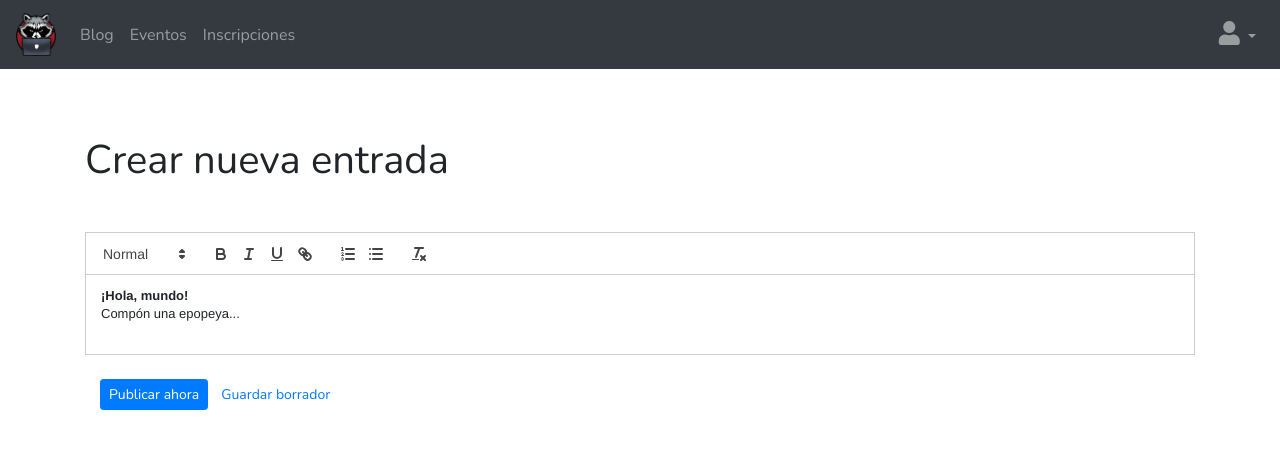
After one commit to AstroAmat/raccoons-site, a Django app: page /blog/create in a window 1280 px wide. The commit adds this page. Shown: the top 449 px of the page. Run offline with Django 3.2, Linux system fonts and the light colour scheme; the visitor is signed in with stand-in values (Sample User, id 1); some libraries are stand-ins or nearby versions.

Commit message:
Added new entry view and blog app

```diff
--- a/config/urls.py
+++ b/config/urls.py
@@ -10,7 +10,11 @@ urlpatterns = [
     path(settings.ADMIN_URL, admin.site.urls),
     path('', include(('raccoons.core.urls', 'core'), namespace='core')),
     path(
-        route='users/',
-        view=include(('raccoons.users.urls', 'users'), namespace='users')
-    )
+        route='accounts/',
+        view=include(('raccoons.users.urls', 'users'), namespace='accounts')
+    ),
+    path(
+        route='blog/',
+        view=include(('raccoons.blog.urls', 'users'), namespace='blog')
+    ),
 ] + static(settings.MEDIA_URL, document_root=settings.MEDIA_ROOT)
--- /dev/null
+++ b/raccoons/blog/urls.py
@@ -0,0 +1,10 @@
+"""Blog url config"""
+
+from django.urls import path
+
+from . import views
+
+
+urlpatterns = [
+    path('create', views.PostCreateView.as_view(), name='create'),
+]
--- /dev/null
+++ b/raccoons/blog/views.py
@@ -0,0 +1,8 @@
+"""Blog views"""
+
+from django.contrib.auth.mixins import LoginRequiredMixin
+from django.views.generic import TemplateView
+
+
+class PostCreateView(LoginRequiredMixin, TemplateView):
+    template_name = 'blog/create.html'
--- a/raccoons/core/views.py
+++ b/raccoons/core/views.py
@@ -11,11 +11,11 @@ class IndexView(TemplateView):
     def get(self, request, *args, **kwargs):
         """Redirects if user is authenticated"""
         if request.user.is_authenticated:
-            return redirect('users:profile')
+            return redirect('accounts:profile')
         return super().get(request, *args, **kwargs)
 
     def post(self, request, *args, **kwargs):
         """Redirects if user is authenticated"""
         if request.user.is_authenticated:
-            return redirect('users:profile')
+            return redirect('accounts:profile')
         return super().post(request, *args, **kwargs)
--- a/raccoons/templates/_navbar.html
+++ b/raccoons/templates/_navbar.html
@@ -40,10 +40,10 @@
         </a>
         <div class="dropdown-menu dropdown-menu-right" aria-labelledby="navbarDropdown">
           <h6 class="dropdown-header">¡Hola, {{ request.user.first_name }}!</h6>
-          <a class="dropdown-item" href="#">Ver Perfil</a>
+          <a class="dropdown-item" href="{% url 'accounts:profile' %}">Ver Perfil</a>
           <a class="dropdown-item" href="#">Editar Perfil</a>
           <div class="dropdown-divider"></div>
-          <a class="dropdown-item" href="{% url 'users:logout' %}">Cerrar Sesión</a>
+          <a class="dropdown-item" href="{% url 'accounts:logout' %}">Cerrar Sesión</a>
         </div>
       </li>
     </ul>
--- /dev/null
+++ b/raccoons/templates/blog/create.html
@@ -0,0 +1,35 @@
+{% extends 'base.html' %}
+{% load static %}
+
+{% block extra_head %}
+<link rel="stylesheet" href="{% static 'css/navbar.css' %}">
+<link href="https://cdn.quilljs.com/1.3.6/quill.snow.css" rel="stylesheet">
+{% endblock extra_head %}
+
+{% block title %}
+<title>Raccoons | Crear Entrada</title>
+{% endblock title %}
+
+{% block content %}
+{% include '_navbar.html' %}
+<main role="main" class="container">
+  <h1 class="my-md-5 my-3">Crear nueva entrada</h1>
+
+  <div id="editor">
+    <p><strong>¡Hola, mundo!</strong></p>
+    <p>Compón una epopeya...</p>
+    <p><br></p>
+  </div>
+
+  <div class="container mt-4">
+    <button type="button" class="btn btn-primary btn-sm">Publicar ahora</button>
+    <button type="button" class="btn btn-link btn-sm">Guardar borrador</button>
+  </div>
+</main>
+<script src="https://cdn.quilljs.com/1.3.6/quill.js"></script>
+<script>
+  var quill = new Quill('#editor', {
+    theme: 'snow'
+  });
+</script>
+{% endblock content %}
--- a/raccoons/templates/core/index.html
+++ b/raccoons/templates/core/index.html
@@ -46,7 +46,7 @@
           </ul>
           <ul class="nav navbar-nav ml-auto">
             <li class="nav-item" role="presentation">
-              <a class="nav-link" href="{% url 'users:login' %}">
+              <a class="nav-link" href="{% url 'accounts:login' %}">
                 Iniciar Sesión
               </a>
             </li>
@@ -65,7 +65,7 @@
           <a role="button" class="btn btn-primary" href="#" style="background-color: #a20b1b;">
             Únete
           </a>
-          <a role="button" class="btn btn-light" href="{% url 'users:login' %}">
+          <a role="button" class="btn btn-light" href="{% url 'accounts:login' %}">
             Inicia sesión
           </a>
         </div>
--- a/raccoons/users/views.py
+++ b/raccoons/users/views.py
@@ -9,7 +9,7 @@ from django.views.generic import TemplateView
 class LoginView(auth_views.LoginView):
     """Authenticates users"""
     template_name = 'users/login.html'
-    redirect_field_name = reverse_lazy('users:profile')
+    redirect_field_name = reverse_lazy('accounts:profile')
     redirect_authenticated_user = True
 
 
```
Also changed, not shown: config/settings/base.py (+4 -3 lines), raccoons/blog/apps.py (added, +9 -0 lines), raccoons/blog/models.py (added, +21 -0 lines), raccoons/templates/users/detail.html (+16 -1 lines).
